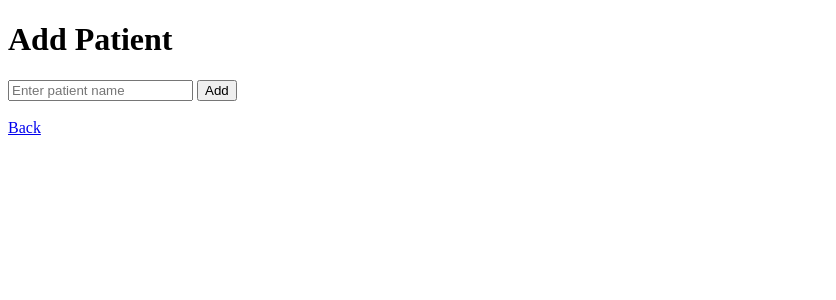
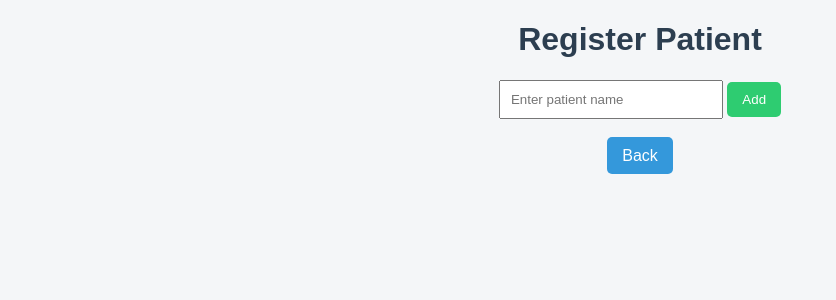
Before and after one commit to Aliyuusman424/Clinic-Queue-System, a Flask app: page /add in a window 1280 px wide. Shown: the top 300 px of the page, without its empty margins (0-836 px from the left). Run offline with Flask 3, Linux system fonts and the light colour scheme.

Commit message:
initial commit

```diff
--- /dev/null
+++ b/static/css/style.css
@@ -0,0 +1,54 @@
+body {
+    font-family: Arial, sans-serif;
+    background-color: #f4f6f8;
+    text-align: center;
+}
+
+h1 {
+    color: #2c3e50;
+}
+
+a {
+    text-decoration: none;
+    margin: 10px;
+    padding: 10px 15px;
+    background-color: #3498db;
+    color: white;
+    border-radius: 5px;
+}
+
+a:hover {
+    background-color: #2980b9;
+}
+
+ul {
+    list-style-type: none;
+    padding: 0;
+}
+
+li {
+    background: white;
+    margin: 10px auto;
+    padding: 10px;
+    width: 300px;
+    border-radius: 5px;
+    box-shadow: 0px 0px 5px rgba(0,0,0,0.1);
+}
+
+button {
+    padding: 10px 15px;
+    background-color: #2ecc71;
+    border: none;
+    color: white;
+    border-radius: 5px;
+}
+
+button:hover {
+    background-color: #27ae60;
+}
+
+input {
+    padding: 10px;
+    width: 200px;
+    margin-bottom: 10px;
+}
--- a/templates/add_patient.html
+++ b/templates/add_patient.html
@@ -1,11 +1,12 @@
 <!DOCTYPE html>
 <html>
 <head>
-    <title>Add Patient</title>
+    <title>Register Patient</title>
+    <link rel="stylesheet" href="{{ url_for('static', filename='css/style.css') }}">
 </head>
 <body>
 
-    <h1>Add Patient</h1>
+    <h1>Register Patient</h1>
 
     <form method="POST">
         <input type="text" name="name" placeholder="Enter patient name" required>
```
Also changed, not shown: templates/index.html (+6 -2 lines).
